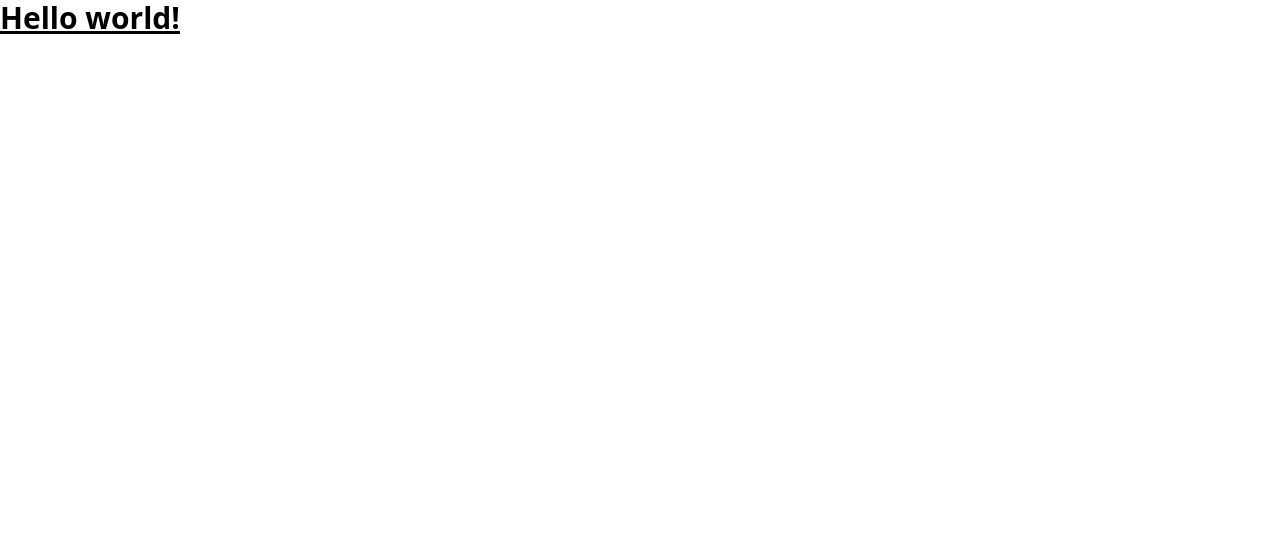
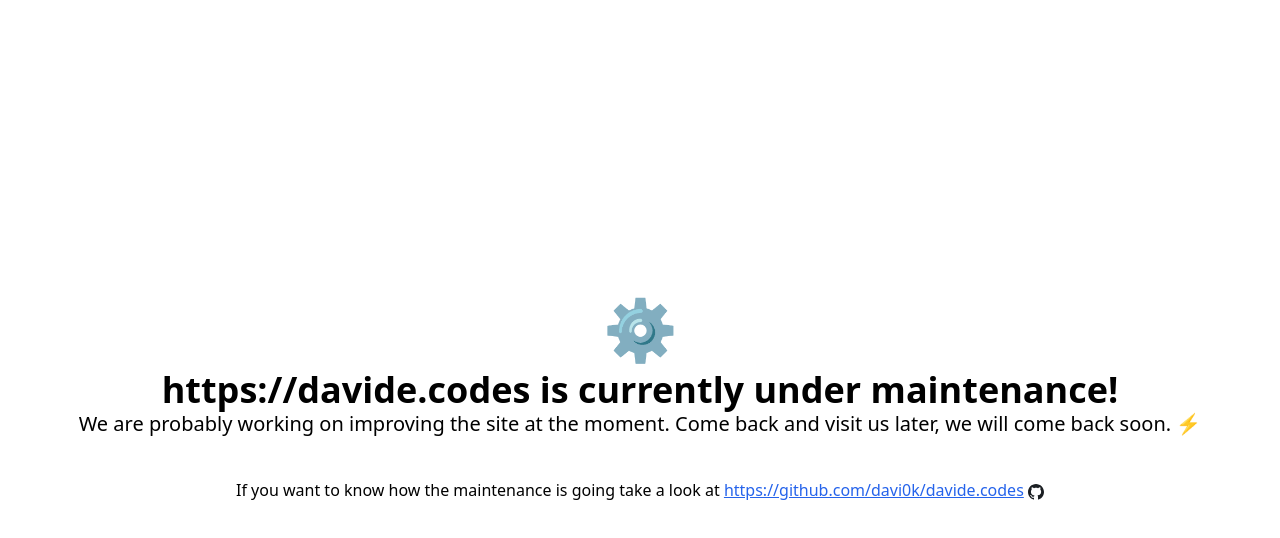
Before and after one commit to Davi0k/davide.codes, a Next.js app: page /maintenance in a window 1280 px wide. Shown: the top 538 px of the page. Built offline with nearby package versions, Linux system fonts and the light colour scheme.

Commit message:
Implement pages/maintenance.tsx NextPage.

```diff
--- a/middleware.ts
+++ b/middleware.ts
@@ -7,6 +7,6 @@
 
   url.pathname = "/maintenance";
 
-  if (url.pathname === "/")
+  if (request.nextUrl.pathname === "/")
     return NextResponse.redirect(url);
 }
--- a/pages/maintenance.tsx
+++ b/pages/maintenance.tsx
@@ -1,13 +1,17 @@
 import type { NextPage } from "next";
-import Head from "next/head";
-import Image from "next/image";
 
-const Maintenance: NextPage<undefined> = (props: undefined) => {
-  return (
-    <h1 className="text-3xl font-bold underline">
-      Hello world!
-    </h1>
-  );
-};
+const Maintenance: NextPage<undefined> = (props: undefined) => (
+  <div className="flex flex-col items-center justify-center h-screen">
+    <span className="text-6xl">⚙</span>
+
+    <h1 className="text-4xl font-bold mt-3">https://davide.codes is currently under maintenance!</h1>
+
+    <p className="text-xl">We are probably working on improving the site at the moment. Come back and visit us later, we will come back soon. ⚡</p>
+
+    <p className="mt-10">
+      If you want to know how the maintenance is going take a look at <a href="https://github.com/davi0k/davide.codes" target="_blank" rel="noreferrer" className="underline text-blue-600 hover:text-blue-800 visited:text-purple-600">https://github.com/davi0k/davide.codes</a> <img src="icons/github.svg" alt="GitHub" className="w-4 inline"/>
+    </p>
+  </div>
+);
 
 export default Maintenance;
```
